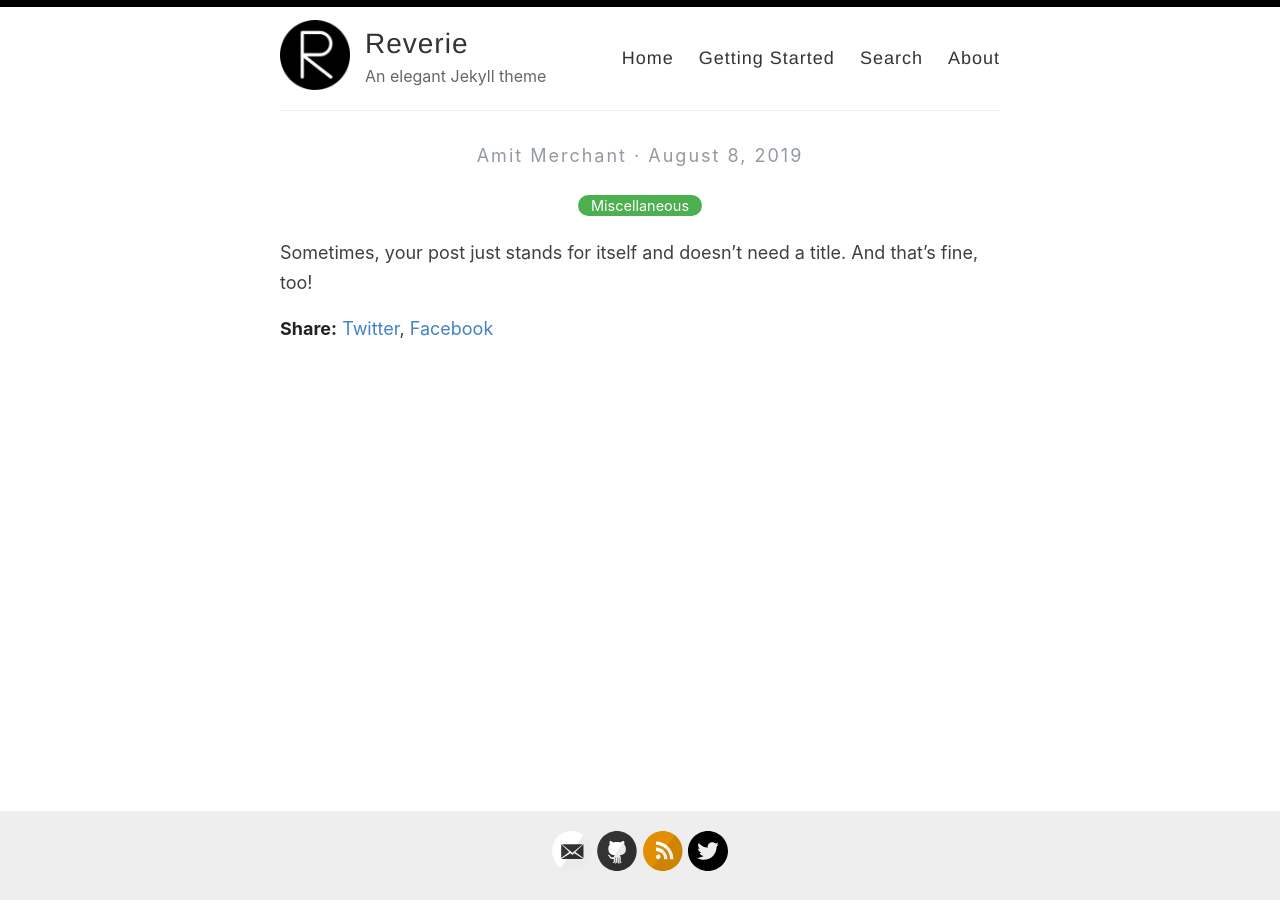
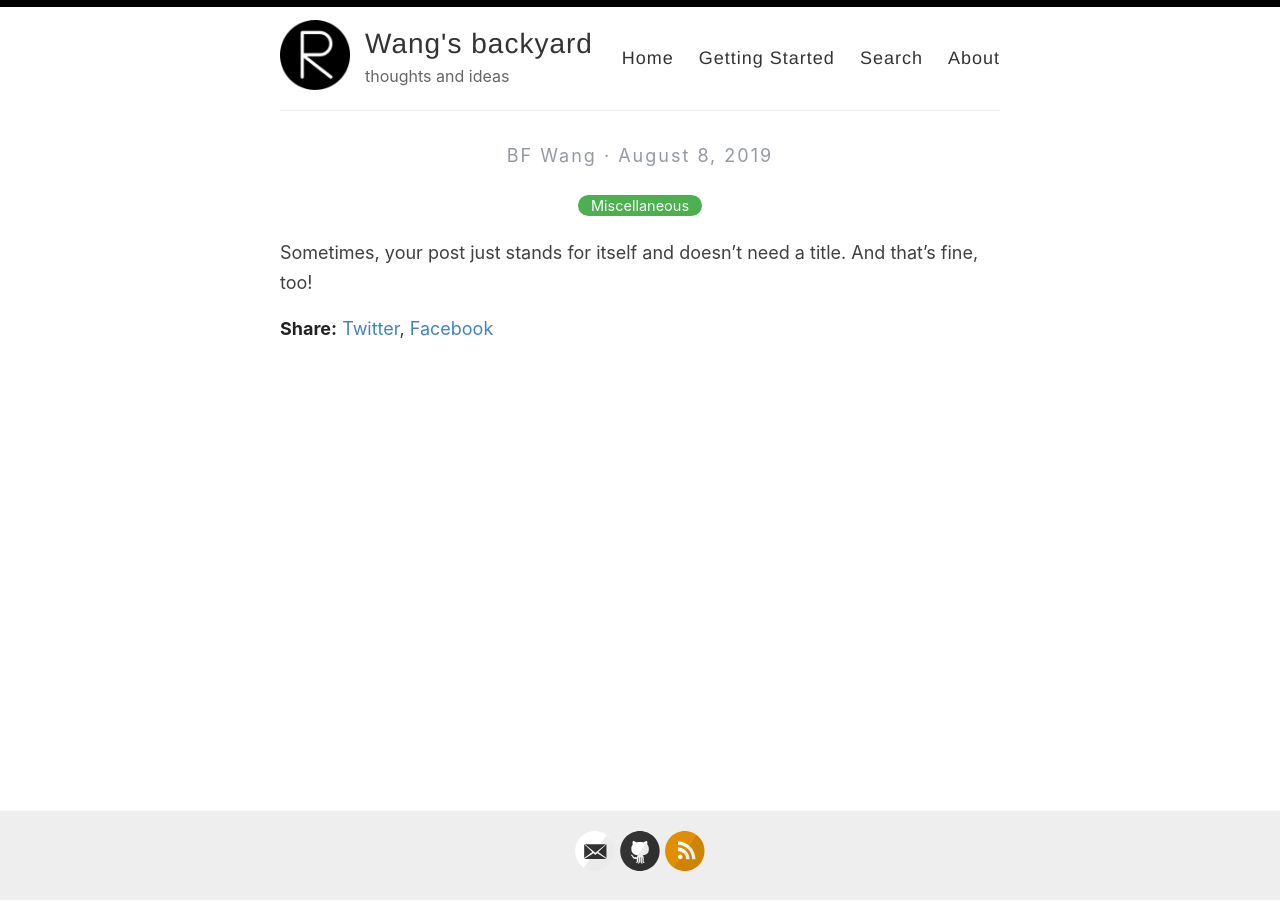
Before and after one commit to 0xaead/blog, a Jekyll site: the page built from _posts/2019-08-08-no-title-posts.md, in a window 1280 px wide. Built offline with Jekyll 4.4.1, drawn with Linux system fonts in a browser that asks for light colours.

Commit message:
Update _config.yml

```diff
--- a/_config.yml
+++ b/_config.yml
@@ -3,13 +3,13 @@
 #
 
 # Name of your site (displayed in the header)
-name: Reverie
+name: Wang's backyard
 
 # Name of the author
-author: Amit Merchant
+author: BF Wang
 
 # Short bio or description (displayed in the header)
-description: An elegant Jekyll theme
+description: thoughts and ideas
 
 # URL of your avatar or profile pic (you could use your GitHub profile pic)
 avatar: /images/reverie.png
@@ -21,15 +21,15 @@ avatar: /images/reverie.png
 # Includes an icon in the footer for each username you enter
 footer-links:
   dribbble:
-  email: amit.d.merchant@gmail.com
+  email: ppucoder@gmail.com
   facebook:
   flickr:
-  github: amitmerchant1990/reverie
+  github: https://github.com/0xaead
   instagram:
   linkedin:
   pinterest:
   rss: rss
-  twitter: amit_merchant
+  twitter:
   stackoverflow:
   youtube: # channel/<your_long_string> or user/<user-name>
   googleplus: # anything in your profile username that comes after plus.google.com/
@@ -41,18 +41,18 @@ footer-links:
 disqus:
 
 # Enter your Google Analytics web tracking code (e.g. UA-2110908-2) to activate tracking
-google_analytics: UA-43339302-11
+google_analytics:
 
 # Your website URL (e.g. http://amitmerchant1990.github.io or http://www.amitmerchant.com)
 # Used for Sitemap.xml and your RSS feed
-url: http://www.amitmerchant.com/reverie
-enforce_ssl: https://www.amitmerchant.com/reverie
+url: http://https://0xaead.github.io
+enforce_ssl: https://0xaead.github.io
 
 # If you're hosting your site at a Project repository on GitHub pages
 # (http://yourusername.github.io/repository-name)
 # and NOT your User repository (http://yourusername.github.io)
 # then add in the baseurl here, like this: "/repository-name"
-baseurl: "/reverie"
+baseurl: "/blog"
 
 #
 # !! You don't need to change any of the configuration flags below !!
@@ -61,7 +61,7 @@ baseurl: "/reverie"
 permalink: /:title/
 
 # The release of Jekyll Now that you're using
-version: v1.2.0
+version: v0.0.1
 
 # Jekyll 3 now only supports Kramdown for Markdown
 kramdown:
```
